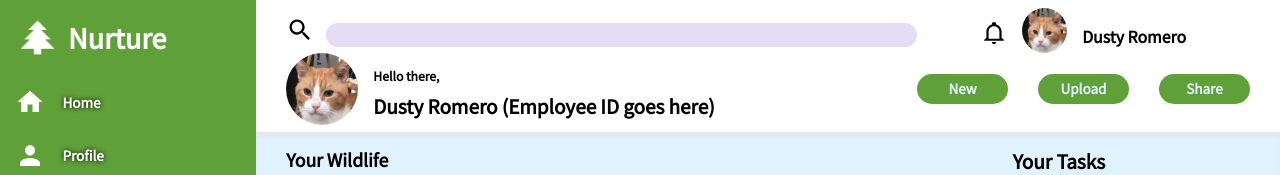
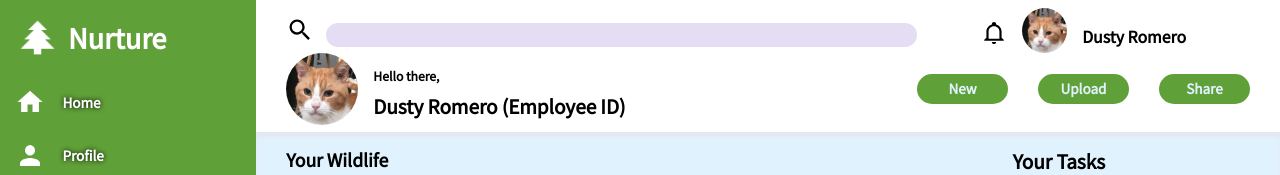
Before and after one commit to Roymero/nurture-variant, a plain HTML site: page index.html in a window 1280 px wide. Shown: the top 175 px of the page. Drawn offline with Linux system fonts and the light colour scheme.

Commit message:
Update index.html

```diff
--- a/index.html
+++ b/index.html
@@ -28,7 +28,7 @@
         <div class="greetings-container">
             <img src="./images/dustyProfile.jpeg" alt="Dusty Greetings Pic" class="duddyGreetings">
             <div class="welcome">Hello there,</div>
-            <div class="userName">Dusty Romero (Employee ID goes here)</div>
+            <div class="userName">Dusty Romero (Employee ID)</div>
 
 
         </div>
```
